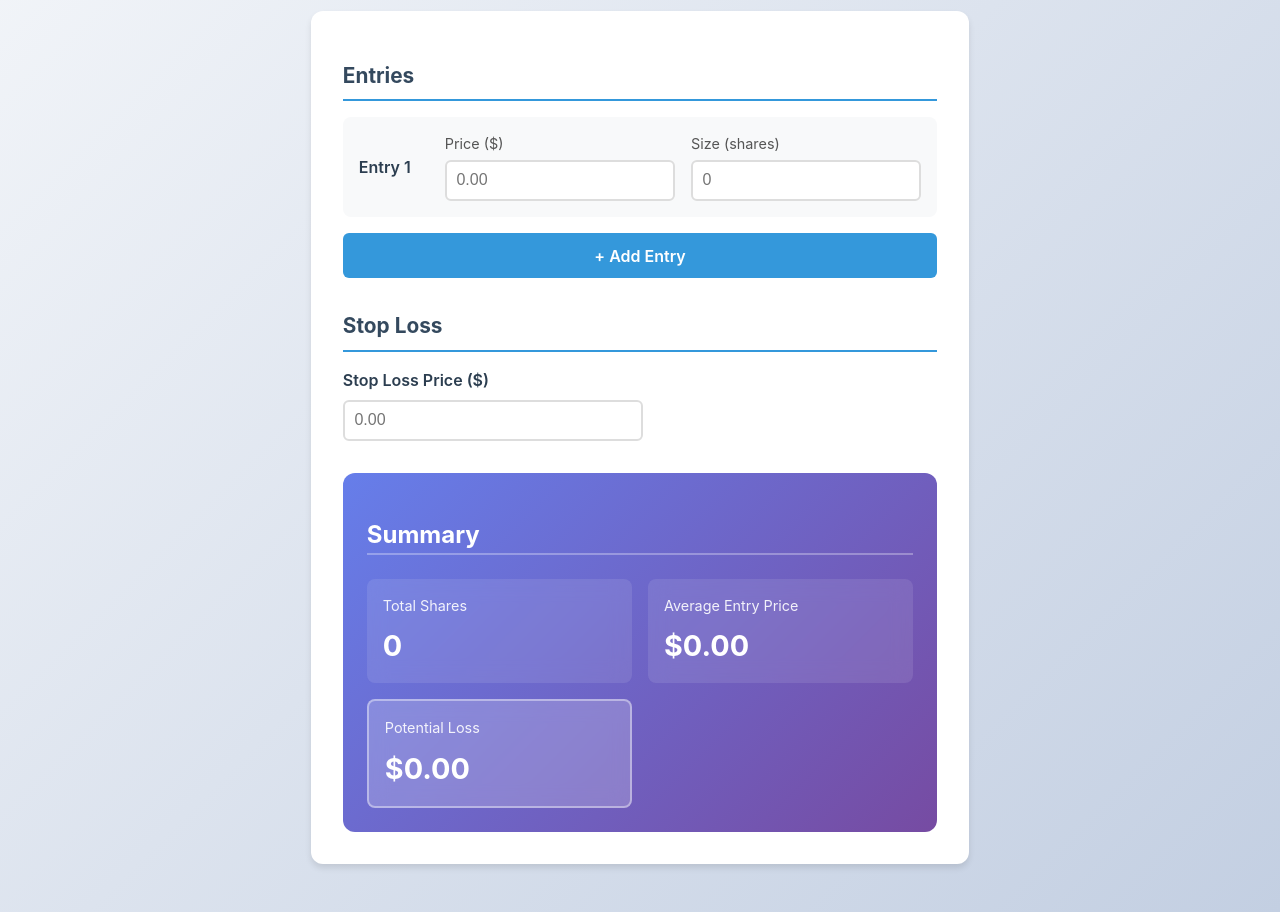
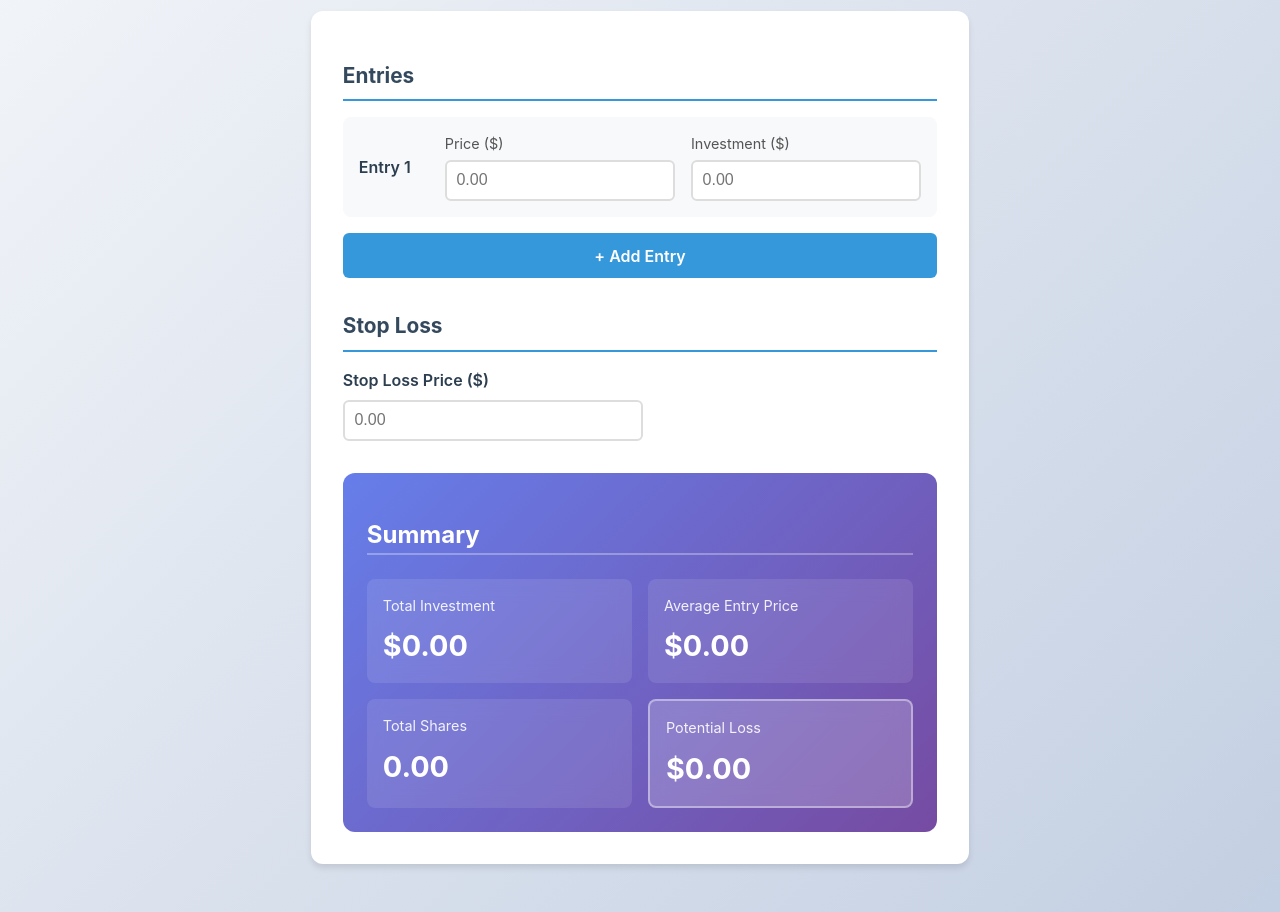
Before and after one commit to aviaryan/trading-risk-calculator, a React (Vite) app: page / in a window 1280 px wide. Shown: the part 200-1112 px from the top of the page. Built offline with nearby package versions, Linux system fonts and the light colour scheme.

Commit message:
use dollar entries

```diff
--- a/src/App.tsx
+++ b/src/App.tsx
@@ -4,16 +4,16 @@ import './App.css'
 interface Entry {
   id: number
   price: number
-  size: number
+  investment: number
 }
 
 function App() {
-  const [entries, setEntries] = useState<Entry[]>([{ id: 1, price: 0, size: 0 }])
+  const [entries, setEntries] = useState<Entry[]>([{ id: 1, price: 0, investment: 0 }])
   const [stopLoss, setStopLoss] = useState<number>(0)
   const [nextId, setNextId] = useState(2)
 
   const addEntry = () => {
-    setEntries([...entries, { id: nextId, price: 0, size: 0 }])
+    setEntries([...entries, { id: nextId, price: 0, investment: 0 }])
     setNextId(nextId + 1)
   }
 
@@ -23,43 +23,53 @@ function App() {
     }
   }
 
-  const updateEntry = (id: number, field: 'price' | 'size', value: number) => {
+  const updateEntry = (id: number, field: 'price' | 'investment', value: number) => {
     setEntries(entries.map(entry =>
       entry.id === id ? { ...entry, [field]: value } : entry
     ))
   }
 
+  const calculateShares = (entry: Entry) => {
+    return entry.price > 0 ? entry.investment / entry.price : 0
+  }
+
   const calculateTotalLoss = () => {
     return entries.reduce((total, entry) => {
-      if (entry.price > 0 && entry.size > 0 && stopLoss > 0) {
+      if (entry.price > 0 && entry.investment > 0 && stopLoss > 0) {
+        const shares = calculateShares(entry)
         const lossPerShare = entry.price - stopLoss
-        const entryLoss = lossPerShare * entry.size
+        const entryLoss = lossPerShare * shares
         return total + entryLoss
       }
       return total
     }, 0)
   }
 
+  const calculateTotalInvestment = () => {
+    return entries.reduce((total, entry) => total + (entry.investment || 0), 0)
+  }
+
   const calculateTotalShares = () => {
-    return entries.reduce((total, entry) => total + (entry.size || 0), 0)
+    return entries.reduce((total, entry) => {
+      return total + calculateShares(entry)
+    }, 0)
   }
 
   const calculateAverageEntry = () => {
-    const totalCost = entries.reduce((total, entry) => {
-      return total + (entry.price * entry.size)
-    }, 0)
+    const totalInvestment = calculateTotalInvestment()
     const totalShares = calculateTotalShares()
-    return totalShares > 0 ? totalCost / totalShares : 0
+    return totalShares > 0 ? totalInvestment / totalShares : 0
   }
 
   const totalLoss = calculateTotalLoss()
+  const totalInvestment = calculateTotalInvestment()
   const totalShares = calculateTotalShares()
   const averageEntry = calculateAverageEntry()
 
   return (
     <div className="container">
       <h1>Trading Risk Calculator</h1>
-      <p className="subtitle">Calculate your potential loss with multiple entries</p>
+      <p className="subtitle">Calculate your potential loss based on dollar investment across multiple entries</p>
 
       <div className="calculator-card">
         <div className="section">
@@ -80,13 +90,14 @@ function App() {
                   />
                 </label>
                 <label>
-                  Size (shares)
+                  Investment ($)
                   <input
                     type="number"
+                    step="0.01"
                     min="0"
-                    value={entry.size || ''}
-                    onChange={(e) => updateEntry(entry.id, 'size', parseInt(e.target.value) || 0)}
-                    placeholder="0"
+                    value={entry.investment || ''}
+                    onChange={(e) => updateEntry(entry.id, 'investment', parseFloat(e.target.value) || 0)}
+                    placeholder="0.00"
                   />
                 </label>
               </div>
@@ -125,12 +136,16 @@ function App() {
           <h2>Summary</h2>
           <div className="results-grid">
             <div className="result-item">
-              <span className="result-label">Total Shares</span>
-              <span className="result-value">{totalShares.toLocaleString()}</span>
+              <span className="result-label">Total Investment</span>
+              <span className="result-value">${totalInvestment.toLocaleString(undefined, { minimumFractionDigits: 2, maximumFractionDigits: 2 })}</span>
             </div>
             <div className="result-item">
               <span className="result-label">Average Entry Price</span>
               <span className="result-value">${averageEntry.toFixed(2)}</span>
+            </div>
+            <div className="result-item">
+              <span className="result-label">Total Shares</span>
+              <span className="result-value">{totalShares.toLocaleString(undefined, { minimumFractionDigits: 2, maximumFractionDigits: 2 })}</span>
             </div>
             <div className="result-item highlight">
               <span className="result-label">Potential Loss</span>
```
Also changed, not shown: 1 other file (tests, documents, lock files or other folders).
